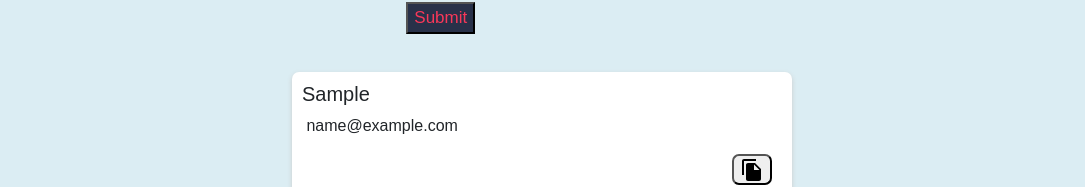
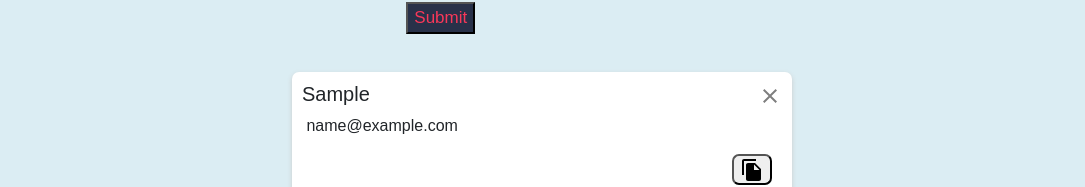
Before and after one commit to ashleyann9535/email-app, a React (Create React App) app: page / in a window 1280 px wide. Both pictures are taken after typing "Sample", "name@example.com" into the empty fields and a click on the input 538 px from the left and 510 px from the top of the page. Shown: the part 493-680 px from the top of the page, without its empty margins (98-1183 px from the left). Built offline with nearby package versions, Linux system fonts and the light colour scheme.

Commit message:
create delete email function

```diff
--- a/src/App.jsx
+++ b/src/App.jsx
@@ -15,6 +15,14 @@ export default function App() {
     setEmails((prevNames) => {
       return [...prevNames, newName];
     });
+  }
+
+  function deleteNote(id){
+    setEmails((prevNames)=> {
+      return prevNames.filter((emailItem, index) => {
+        return index !== id;
+      });
+    })
   }
 
   return (
@@ -40,6 +48,7 @@ export default function App() {
             name={studentName.name}
             gender={studentName.gender}
             text={studentName.text}
+            onDelete={deleteNote}
           />
         );
       })}
--- a/src/Email.jsx
+++ b/src/Email.jsx
@@ -1,6 +1,7 @@
 import React, {useState} from "react";
 import FileCopyIcon from '@material-ui/icons/FileCopy';
 import {CopyToClipboard} from 'react-copy-to-clipboard';
+import CloseIcon from '@material-ui/icons/Close';
 
 
 function Email(props) {
@@ -44,14 +45,17 @@ function Email(props) {
     setCopy(true);
   }
 
-
+   function handleDelete(){
+     props.onDelete(props.id)
+   }
 
   return (
     <div className="Email">
+      <button className="close" onClick={handleDelete}><CloseIcon /></button>
       <h5>{CapitalName}</h5>
       <p > {returnInputs(props.text)} </p>
       <CopyToClipboard text={returnInputs(props.text)} onCopy={makeCopy}>
-      <button ><FileCopyIcon /></button>
+      <button className="copy"><FileCopyIcon /></button>
       </CopyToClipboard>
     </div>
   );
--- a/src/styles.css
+++ b/src/styles.css
@@ -37,10 +37,15 @@
   display: inline-table;
 }
 
-.Email button {
+.Email .copy {
   float: right;
   margin-right: 10px;
   border-radius: 7px;
+}
+
+.Email .close {
+  float: right;
+
 }
 
 .Form {
```
